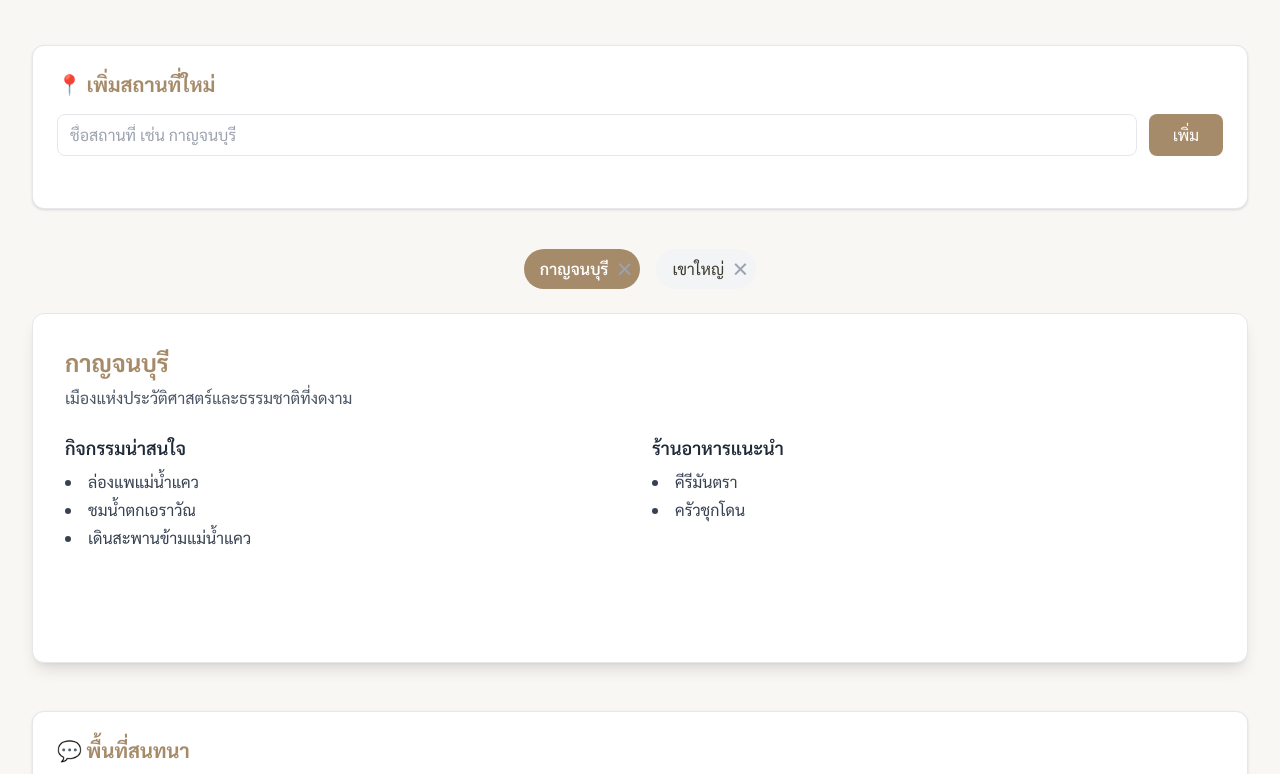
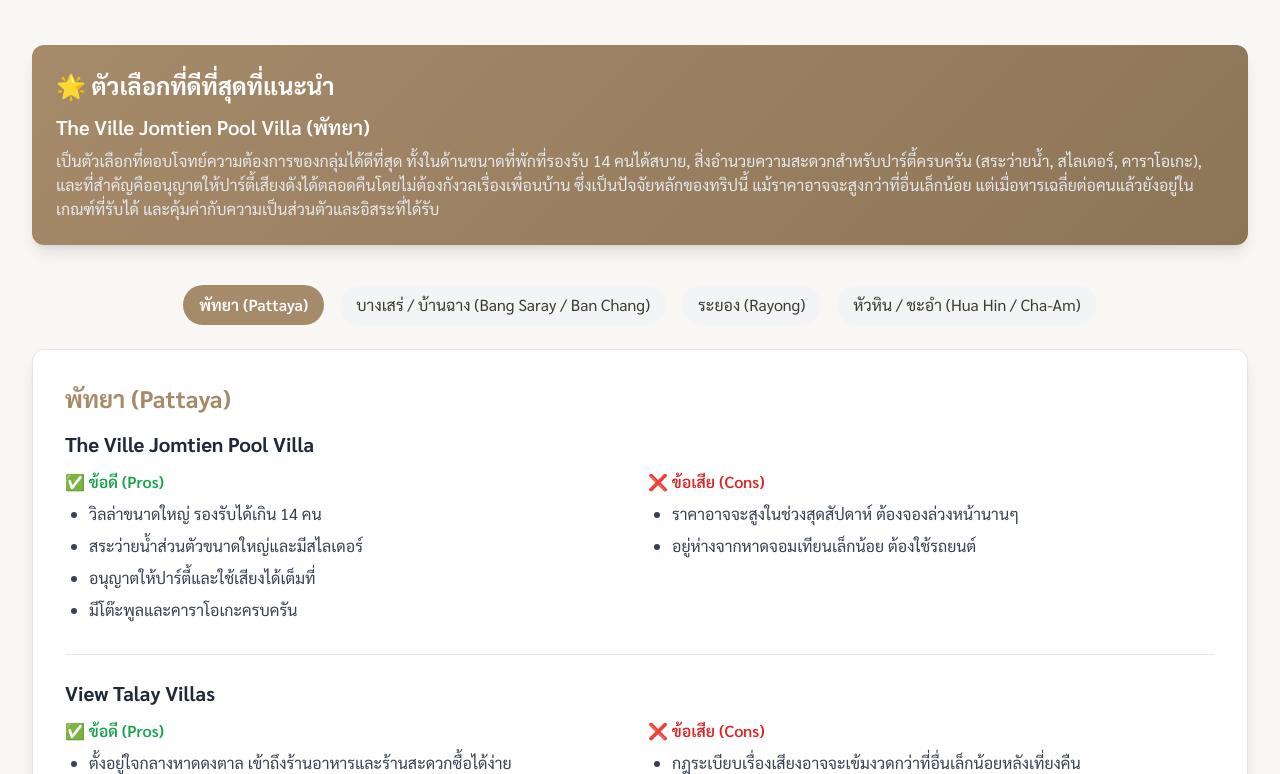
Before and after one commit to Kitti240641/travel-plan, a plain HTML site: page index.html in a window 1280 px wide. Shown: the part 119-893 px from the top of the page. Drawn offline with nearby package versions, Linux system fonts and the light colour scheme.

Commit message:
Update index.html

```diff
--- a/index.html
+++ b/index.html
@@ -14,6 +14,12 @@
         .content-panel.active { display: block; }
         .chat-box { max-height: 280px; overflow-y: auto; }
         @keyframes fadeIn { from { opacity: 0; transform: translateY(10px); } to { opacity: 1; transform: translateY(0); } }
+        .pro-con-list { padding-left: 1.5rem; }
+        .pro-con-list li { margin-bottom: 0.5rem; }
+        .best-choice-card {
+            background: linear-gradient(135deg, #A68B6A 0%, #8c7557 100%);
+            border: none;
+        }
     </style>
 </head>
 <body class="antialiased">
@@ -21,19 +27,10 @@
 
     <header class="text-center mb-8 md:mb-12">
         <h1 class="text-3xl md:text-5xl font-bold text-[#A68B6A]">แผนการเดินทางสำหรับกลุ่มส่วนตัว</h1>
-        <p class="text-lg md:text-xl mt-2 text-gray-600">ร่วมกันวางแผนทริปที่ดีที่สุด</p>
+        <p class="text-lg md:text-xl mt-2 text-gray-600">ทริปปาร์ตี้ริมทะเล 14 คน | 15-16 หรือ 22-23 พ.ย. 2025</p>
     </header>
 
-    <section class="mb-10">
-        <div class="bg-white rounded-xl shadow p-6 border border-gray-200">
-            <h2 class="text-xl font-bold text-[#A68B6A] mb-4">📍 เพิ่มสถานที่ใหม่</h2>
-            <div id="addZoneForm" class="flex flex-col md:flex-row gap-3">
-                <input id="newZoneName" type="text" placeholder="ชื่อสถานที่ เช่น กาญจนบุรี" class="flex-1 border rounded-lg px-3 py-2 focus:ring-2 focus:ring-[#A68B6A] focus:border-transparent outline-none transition">
-                <button id="addZoneBtn" class="px-6 py-2 bg-[#A68B6A] text-white rounded-lg hover:bg-[#8c7557] transition disabled:bg-gray-300">เพิ่ม</button>
-            </div>
-            <p id="error-message" class="text-sm text-red-500 mt-2 h-5"></p>
-        </div>
-    </section>
+    <section id="best-choice" class="mb-10"></section>
 
     <section>
         <div id="navigation" class="flex flex-wrap justify-center items-center gap-4 mb-6 min-h-[40px]"></div>
@@ -62,182 +59,183 @@
     // DOM Elements
     const navigation = document.getElementById('navigation');
     const content = document.getElementById('content');
+    const bestChoiceSection = document.getElementById('best-choice');
     const chatMessages = document.getElementById('chatMessages');
-    const addZoneBtn = document.getElementById('addZoneBtn');
-    const newZoneNameInput = document.getElementById('newZoneName');
-    const errorMessage = document.getElementById('error-message');
     const sendBtn = document.getElementById('sendBtn');
     const chatInput = document.getElementById('chatInput');
     const nicknameInput = document.getElementById('nickname');
 
-    // Data Store
-    let zones = JSON.parse(localStorage.getItem('tripZones')) || [
+    // --- DATA STORE ---
+    // นี่คือข้อมูลที่ได้จากการรีเสิร์ชครับ
+    const accommodationData = [
         {
-            id: 'kanchanaburi',
-            name: 'กาญจนบุรี',
-            description: 'เมืองแห่งประวัติศาสตร์และธรรมชาติที่งดงาม',
-            activities: ['ล่องแพแม่น้ำแคว', 'ชมน้ำตกเอราวัณ', 'เดินสะพานข้ามแม่น้ำแคว'],
-            restaurants: ['คีรีมันตรา', 'ครัวชุกโดน']
+            zone: 'พัทยา (Pattaya)',
+            options: [
+                {
+                    name: 'The Ville Jomtien Pool Villa',
+                    pros: ['วิลล่าขนาดใหญ่ รองรับได้เกิน 14 คน', 'สระว่ายน้ำส่วนตัวขนาดใหญ่และมีสไลเดอร์', 'อนุญาตให้ปาร์ตี้และใช้เสียงได้เต็มที่', 'มีโต๊ะพูลและคาราโอเกะครบครัน'],
+                    cons: ['ราคาอาจจะสูงในช่วงสุดสัปดาห์ ต้องจองล่วงหน้านานๆ', 'อยู่ห่างจากหาดจอมเทียนเล็กน้อย ต้องใช้รถยนต์']
                 },
                 {
-            id: 'khaoyai',
-            name: 'เขาใหญ่',
-            description: 'สัมผัสอากาศบริสุทธิ์และธรรมชาติใกล้กรุง',
-            activities: ['ส่องสัตว์กลางคืน', 'เยี่ยมชมไร่องุ่น', 'ถ่ายรูปกับทุ่งดอกไม้'],
-            restaurants: ['Midwinter', 'The Chocolate Factory']
+                    name: 'View Talay Villas',
+                    pros: ['ตั้งอยู่ใจกลางหาดดงตาล เข้าถึงร้านอาหารและร้านสะดวกซื้อได้ง่าย', 'มีความเป็นส่วนตัวสูง รั้วรอบขอบชิด', 'ที่จอดรถสะดวกสบาย'],
+                    cons: ['กฎระเบียบเรื่องเสียงอาจจะเข้มงวดกว่าที่อื่นเล็กน้อยหลังเที่ยงคืน', 'สระว่ายน้ำอาจมีขนาดเล็กกว่าเมื่อเทียบกับที่อื่น']
+                },
+                 {
+                    name: 'E-Pattaya Pool Villa',
+                    pros: ['มีวิลล่าหลายขนาดให้เลือก สามารถเลือกหลังที่เหมาะกับ 14 คนได้', 'ราคาค่อนข้างสมเหตุสมผล', 'มีอุปกรณ์ทำครัวและเตา BBQ ให้ครบ'],
+                    cons: ['บางหลังอาจจะไม่ได้ใหม่มากนัก', 'ทำเลอาจจะอยู่ในซอยลึก ต้องอาศัย GPS']
+                }
+            ]
+        },
+        {
+            zone: 'บางเสร่ / บ้านฉาง (Bang Saray / Ban Chang)',
+            options: [
+                {
+                    name: 'บ้านพักตากอากาศ Krok A Crock',
+                    pros: ['บ้านพักส่วนตัวขนาดใหญ่ อยู่ในพื้นที่เงียบสงบ เหมาะกับการปาร์ตี้โดยไม่รบกวนใคร', 'ใกล้ตลาดอาหารทะเลสด สามารถซื้อมาทำ BBQ ได้', 'เจ้าของเป็นกันเองและยืดหยุ่นเรื่องกฎระเบียบ'],
+                    cons: ['การตกแต่งอาจจะไม่ทันสมัยเท่าวิลล่าในพัทยา', 'อาจจะต้องเตรียมอุปกรณ์บางอย่างไปเอง เช่น ถ่านสำหรับ BBQ']
+                },
+                {
+                    name: 'Sea Sand Sun Resort & Villas',
+                    pros: ['บรรยากาศดีมาก ติดหาดส่วนตัว', 'สิ่งอำนวยความสะดวกครบครันระดับโรงแรม', 'มีพื้นที่ส่วนกลางสำหรับจัดกิจกรรม'],
+                    cons: ['อาจจะต้องเช่าหลายห้องหรือวิลล่าหลังเล็กๆ หลายหลังเพื่อให้ครบ 14 คน', 'กฎเรื่องเสียงดังตอนกลางคืนค่อนข้างเข้มงวด']
+                }
+            ]
+        },
+        {
+            zone: 'ระยอง (Rayong)',
+            options: [
+                {
+                    name: 'Casa Seaview Rayong',
+                    pros: ['พูลวิลล่าติดทะเล วิวสวยมาก', 'มีหลายห้องนอน รองรับกลุ่มใหญ่ได้สบาย', 'มีพื้นที่ดาดฟ้าสำหรับปาร์ตี้และชมวิว'],
+                    cons: ['ราคาสูงที่สุดในบรรดาตัวเลือกทั้งหมด', 'อาจจะถูกจองเต็มเร็วมากในช่วงวันหยุดยาว']
+                },
+                {
+                    name: 'Baan Pleang Plern',
+                    pros: ['เป็นบ้านพักหลายหลังในบริเวณเดียวกัน สามารถเหมาได้', 'ราคาประหยัดมาก อยู่ในงบประมาณสบายๆ', 'ใกล้ร้านอาหารทะเลและร้านสะดวกซื้อ'],
+                    cons: ['ไม่ได้อยู่ติดหาดซะทีเดียว ต้องเดินหรือขับรถไปเล็กน้อย', 'สิ่งอำนวยความสะดวกเป็นแบบพื้นฐาน']
+                }
+            ]
+        },
+        {
+            zone: 'หัวหิน / ชะอำ (Hua Hin / Cha-Am)',
+            options: [
+                {
+                    name: 'Baan Sanploen Hua Hin',
+                    pros: ['โครงการคอนโด/บ้านพักขนาดใหญ่ มีสระว่ายน้ำยาวสวยงาม', 'สามารถหาเช่าบ้านหลังใหญ่ที่รองรับ 10-15 คนได้', 'ติดหาดหัวหินและใกล้ตลาดโต้รุ่ง'],
+                    cons: ['เป็นพื้นที่ส่วนกลางขนาดใหญ่ อาจไม่เหมาะกับการปาร์ตี้เสียงดังสุดเหวี่ยงตลอดคืน', 'มีกฎระเบียบของนิติบุคคลที่ต้องปฏิบัติตาม']
+                },
+                {
+                    name: 'The Crest Santora Hua Hin',
+                    pros: ['ตกแต่งสไตล์ซานโตรินี สวยงามน่าถ่ายรูป', 'มีสระว่ายน้ำขนาดใหญ่และเข้าถึงหาดได้ง่าย', 'มีความปลอดภัยสูง'],
+                    cons: ['เช่นเดียวกับโครงการอื่น กฎเรื่องเสียงอาจเป็นปัญหาสำหรับการปาร์ตี้ดึกๆ', 'ราคาค่อนข้างสูงสำหรับบ้านพักที่รองรับคนจำนวนมากได้']
+                }
+            ]
         }
     ];
+
+    const bestChoice = {
+        name: 'The Ville Jomtien Pool Villa (พัทยา)',
+        reason: 'เป็นตัวเลือกที่ตอบโจทย์ความต้องการของกลุ่มได้ดีที่สุด ทั้งในด้านขนาดที่พักที่รองรับ 14 คนได้สบาย, สิ่งอำนวยความสะดวกสำหรับปาร์ตี้ครบครัน (สระว่ายน้ำ, สไลเดอร์, คาราโอเกะ), และที่สำคัญคืออนุญาตให้ปาร์ตี้เสียงดังได้ตลอดคืนโดยไม่ต้องกังวลเรื่องเพื่อนบ้าน ซึ่งเป็นปัจจัยหลักของทริปนี้ แม้ราคาอาจจะสูงกว่าที่อื่นเล็กน้อย แต่เมื่อหารเฉลี่ยต่อคนแล้วยังอยู่ในเกณฑ์ที่รับได้ และคุ้มค่ากับความเป็นส่วนตัวและอิสระที่ได้รับ'
+    };
+
     let messages = JSON.parse(localStorage.getItem('tripChat')) || [];
 
-    // --- Data Persistence Functions ---
-    const saveZones = () => localStorage.setItem('tripZones', JSON.stringify(zones));
     const saveMessages = () => localStorage.setItem('tripChat', JSON.stringify(messages));
 
-    // --- Core Functions ---
     const render = () => {
+        renderBestChoice();
         renderTabs();
         renderChat();
+    };
+
+    const renderBestChoice = () => {
+        bestChoiceSection.innerHTML = `
+            <div class="best-choice-card rounded-xl shadow-lg p-6 text-white">
+                <h2 class="text-2xl font-bold mb-3">🌟 ตัวเลือกที่ดีที่สุดที่แนะนำ</h2>
+                <h3 class="text-xl font-semibold mb-2">${bestChoice.name}</h3>
+                <p class="text-gray-200">${bestChoice.reason}</p>
+            </div>
+        `;
     };
 
     const renderTabs = () => {
         navigation.innerHTML = '';
         content.innerHTML = '';
 
-        if (zones.length === 0) {
-            navigation.innerHTML = `<p class="text-gray-500">ยังไม่มีสถานที่ในแผน ลองเพิ่มสถานที่แรกของคุณสิ!</p>`;
-            content.innerHTML = `<div class="text-center text-gray-400 p-10">ว่างเปล่า</div>`;
-            return;
-        }
+        accommodationData.forEach(item => {
+            const btn = document.createElement('button');
+            btn.textContent = item.zone;
+            btn.className = 'nav-button px-4 py-2 rounded-full bg-gray-100 hover:bg-gray-200 transition';
+            btn.onclick = () => switchTab(item.zone);
+            navigation.appendChild(btn);
 
-        zones.forEach(zone => {
-            // Create Tab Button
-            const btnWrapper = document.createElement('div');
-            btnWrapper.className = 'nav-button-wrapper';
+            const panel = document.createElement('div');
+            panel.id = item.zone;
+            panel.className = 'content-panel';
 
-            const btn = document.createElement('button');
-            btn.textContent = zone.name;
-            btn.className = 'nav-button pl-4 pr-8 py-2 rounded-full bg-gray-100 hover:bg-gray-200 transition';
-            btn.onclick = () => switchTab(zone.id);
-            btnWrapper.appendChild(btn);
-
-            const deleteBtn = document.createElement('button');
-            deleteBtn.innerHTML = '&#x2715;';
-            deleteBtn.title = `ลบ ${zone.name}`;
-            deleteBtn.className = 'absolute right-2.5 top-1/2 -translate-y-1/2 text-gray-400 hover:text-red-500 font-bold transition-colors';
-            deleteBtn.onclick = (e) => {
-                e.stopPropagation();
-                deleteZone(zone.id, zone.name);
-            };
-            btnWrapper.appendChild(deleteBtn);
-
-            navigation.appendChild(btnWrapper);
-
-            // Create Content Panel
-            const panel = document.createElement('div');
-            panel.id = zone.id;
-            panel.className = 'content-panel';
-            panel.innerHTML = `
-                <h3 class="text-2xl font-bold text-[#A68B6A] mb-2">${zone.name}</h3>
-                <p class="text-gray-600 mb-6">${zone.description}</p>
-                <div class="grid md:grid-cols-2 gap-6">
+            let optionsHtml = item.options.map(opt => `
+                <div class="mb-6 pb-6 border-b last:border-b-0">
+                    <h4 class="font-bold text-xl mb-3 text-gray-800">${opt.name}</h4>
+                    <div class="grid md:grid-cols-2 gap-4">
                         <div>
-                        <h4 class="font-semibold text-lg mb-2 text-gray-800">กิจกรรมน่าสนใจ</h4>
-                        <ul class="list-disc list-inside text-gray-700 space-y-1">${(zone.activities || []).map(act => `<li>${act}</li>`).join('')}</ul>
+                            <h5 class="font-semibold text-green-600 mb-2">✅ ข้อดี (Pros)</h5>
+                            <ul class="list-disc pro-con-list text-gray-700">
+                                ${opt.pros.map(p => `<li>${p}</li>`).join('')}
+                            </ul>
                         </div>
                         <div>
-                        <h4 class="font-semibold text-lg mb-2 text-gray-800">ร้านอาหารแนะนำ</h4>
-                        <ul class="list-disc list-inside text-gray-700 space-y-1">${(zone.restaurants || []).map(r => `<li>${r}</li>`).join('')}</ul>
+                            <h5 class="font-semibold text-red-600 mb-2">❌ ข้อเสีย (Cons)</h5>
+                            <ul class="list-disc pro-con-list text-gray-700">
+                                ${opt.cons.map(c => `<li>${c}</li>`).join('')}
+                            </ul>
                         </div>
                     </div>
+                </div>
+            `).join('');
+
+            panel.innerHTML = `
+                <h3 class="text-2xl font-bold text-[#A68B6A] mb-4">${item.zone}</h3>
+                ${optionsHtml}
             `;
             content.appendChild(panel);
         });
 
-        const activeTabId = content.querySelector('.active')?.id;
-        const newActiveId = zones.some(z => z.id === activeTabId) ? activeTabId : zones[0]?.id;
-        if (newActiveId) {
-            switchTab(newActiveId);
+        if (accommodationData.length > 0) {
+            switchTab(accommodationData[0].zone);
         }
     };
 
     const renderChat = () => {
-        chatMessages.innerHTML = '';
-        messages.forEach(msg => {
-            const div = document.createElement('div');
-            div.className = 'mb-2';
+        chatMessages.innerHTML = messages.map(msg => {
             const time = new Date(msg.timestamp).toLocaleTimeString('th-TH', { hour: '2-digit', minute: '2-digit' });
-            div.innerHTML = `
+            return `
+                <div class="mb-2">
                     <div>
                         <span class="font-semibold text-[#A68B6A]">${msg.nick}:</span>
                         <span>${msg.text}</span>
                     </div>
                     <div class="text-xs text-gray-400 pl-1">${time}</div>
+                </div>
             `;
-            chatMessages.appendChild(div);
-        });
+        }).join('');
         chatMessages.scrollTop = chatMessages.scrollHeight;
     };
 
     const switchTab = (id) => {
         document.querySelectorAll('.nav-button').forEach(b => {
-            const zone = zones.find(z => z.id === id);
-            b.classList.toggle('active', b.textContent === zone?.name);
+            b.classList.toggle('active', b.textContent === id);
         });
         document.querySelectorAll('.content-panel').forEach(p => {
             p.classList.toggle('active', p.id === id);
         });
     };
 
-    // --- Action Functions with Validation & Feedback ---
-    const addZone = () => {
-        const name = newZoneNameInput.value.trim();
-
-        // Validation
-        if (!name) {
-            showError("กรุณาใส่ชื่อสถานที่");
-            return;
-        }
-        if (zones.some(z => z.name.toLowerCase() === name.toLowerCase())) {
-            showError("มีสถานที่นี้อยู่แล้ว");
-            return;
-        }
-
-        addZoneBtn.disabled = true;
-        addZoneBtn.textContent = 'กำลังเพิ่ม...';
-
-        setTimeout(() => { // Simulate network delay
-            const newZone = {
-                id: name.toLowerCase().replace(/\s+/g, '-') + '-' + Date.now(),
-                name: name,
-                description: 'เพิ่มรายละเอียดที่นี่...',
-                activities: [],
-                restaurants: []
-            };
-            zones.push(newZone);
-            saveZones();
-            renderTabs();
-            switchTab(newZone.id);
-
-            newZoneNameInput.value = '';
-            addZoneBtn.disabled = false;
-            addZoneBtn.textContent = 'เพิ่ม';
-        }, 300);
-    };
-
-    const deleteZone = (id, name) => {
-        if (confirm(`คุณแน่ใจหรือไม่ว่าต้องการลบ "${name}" ?`)) {
-            zones = zones.filter(z => z.id !== id);
-            saveZones();
-            renderTabs();
-        }
-    };
-
     const sendMessage = () => {
         const nick = nicknameInput.value.trim() || 'ผู้ใช้ไม่ระบุ';
         const text = chatInput.value.trim();
-
         if (!text) return;
-
         messages.push({ nick, text, timestamp: new Date().toISOString() });
         saveMessages();
         renderChat();
@@ -245,23 +243,11 @@
         chatInput.focus();
     };
 
-    const showError = (message) => {
-        errorMessage.textContent = message;
-        setTimeout(() => { errorMessage.textContent = ''; }, 3000);
-    };
-
-    // --- Event Listeners ---
-    addZoneBtn.addEventListener('click', addZone);
-    newZoneNameInput.addEventListener('keypress', (e) => {
-        if (e.key === 'Enter') addZone();
-    });
-
     sendBtn.addEventListener('click', sendMessage);
     chatInput.addEventListener('keypress', (e) => {
         if (e.key === 'Enter') sendMessage();
     });
 
-    // --- Initial Load ---
     render();
 });
 </script>
```
Lines whose indentation alone changed are shown as unchanged.
